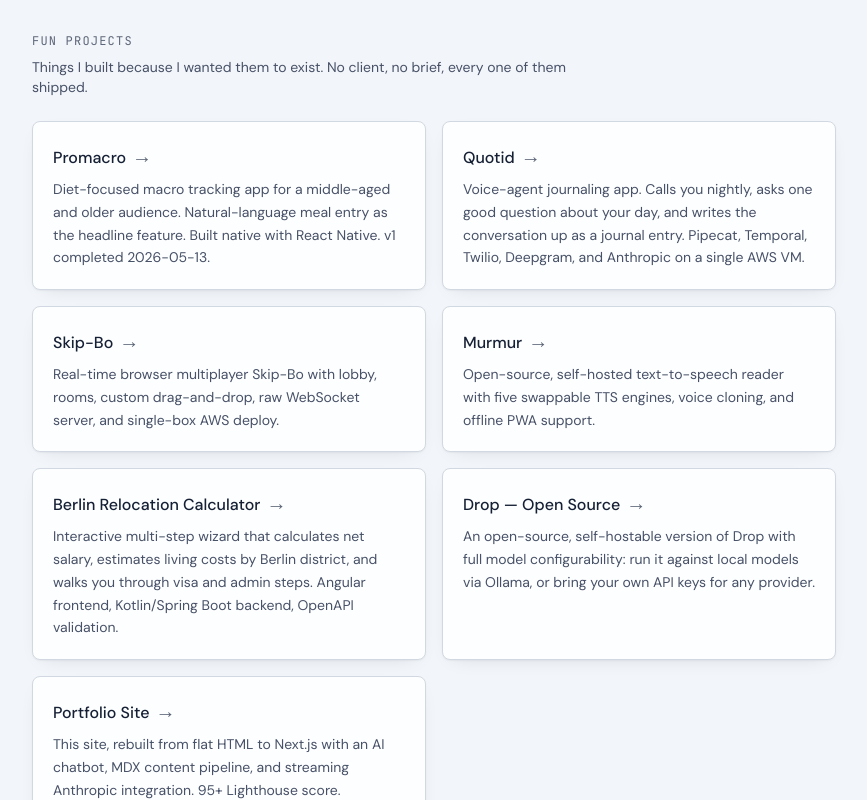
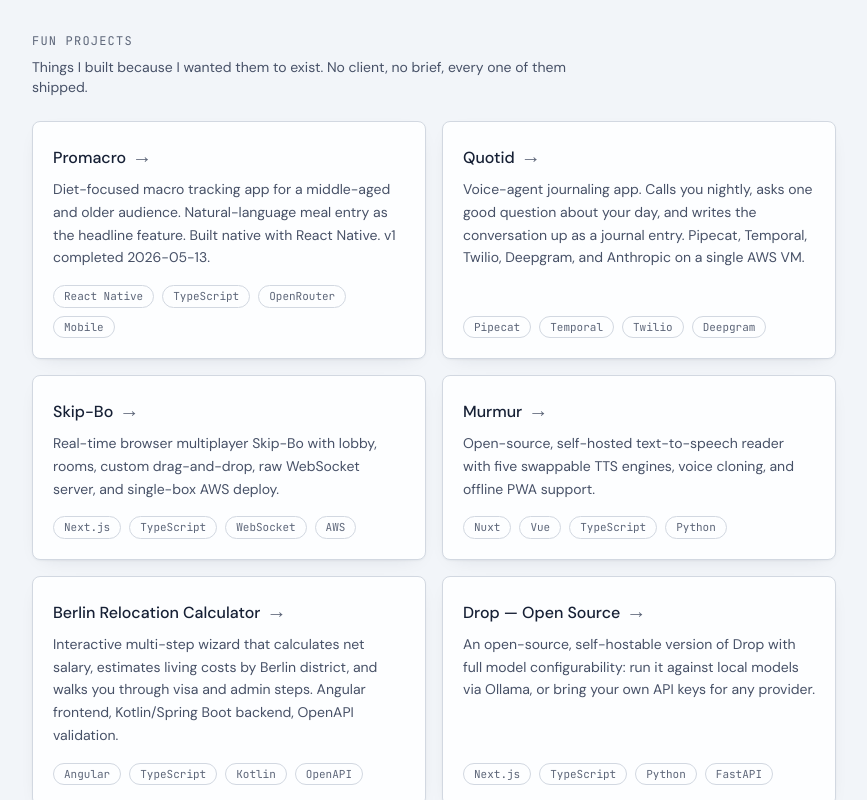
Before and after one commit to mojoro/john-moorman-portfolio, a Next.js app: page / in a window 1280 px wide. Shown: the part 2280-3080 px from the top of the page, without its empty margins (326-1193 px from the left). Built offline with nearby package versions, Linux system fonts and the light colour scheme; no server answers.

Commit message:
Show technology tags on the fun project cards

```diff
--- a/app/page.tsx
+++ b/app/page.tsx
@@ -82,6 +82,7 @@ export default async function Home() {
           {
             title: p.frontmatter.title,
             summary: p.frontmatter.description,
+            tags: (p.frontmatter.tags ?? []).slice(0, 4),
             href: `/work/${p.slug}`,
           },
         ]
--- a/components/home-client.tsx
+++ b/components/home-client.tsx
@@ -41,6 +41,7 @@ interface FeaturedWork {
 interface FunWork {
   title: string
   summary: string
+  tags: readonly string[]
   href: string
 }
 
@@ -233,6 +234,7 @@ export function HomeClient({
                   <MiniProjectCard
                     title={project.title}
                     summary={project.summary}
+                    tags={project.tags}
                     href={project.href}
                   />
                 </SectionReveal>
@@ -444,11 +446,13 @@ function MiniProjectCard({
   summary,
   href,
   meta,
+  tags,
 }: {
   title: string
   summary: string
   href: string
   meta?: string
+  tags?: readonly string[]
 }) {
   return (
     <Link
@@ -471,6 +475,13 @@ function MiniProjectCard({
       <p className="mt-2 text-sm leading-relaxed text-text-secondary">
         {summary}
       </p>
+      {tags && tags.length > 0 && (
+        <div className="mt-auto flex flex-wrap gap-2 pt-4">
+          {tags.map((tag) => (
+            <TagPill key={tag}>{tag}</TagPill>
+          ))}
+        </div>
+      )}
     </Link>
   )
 }
```
